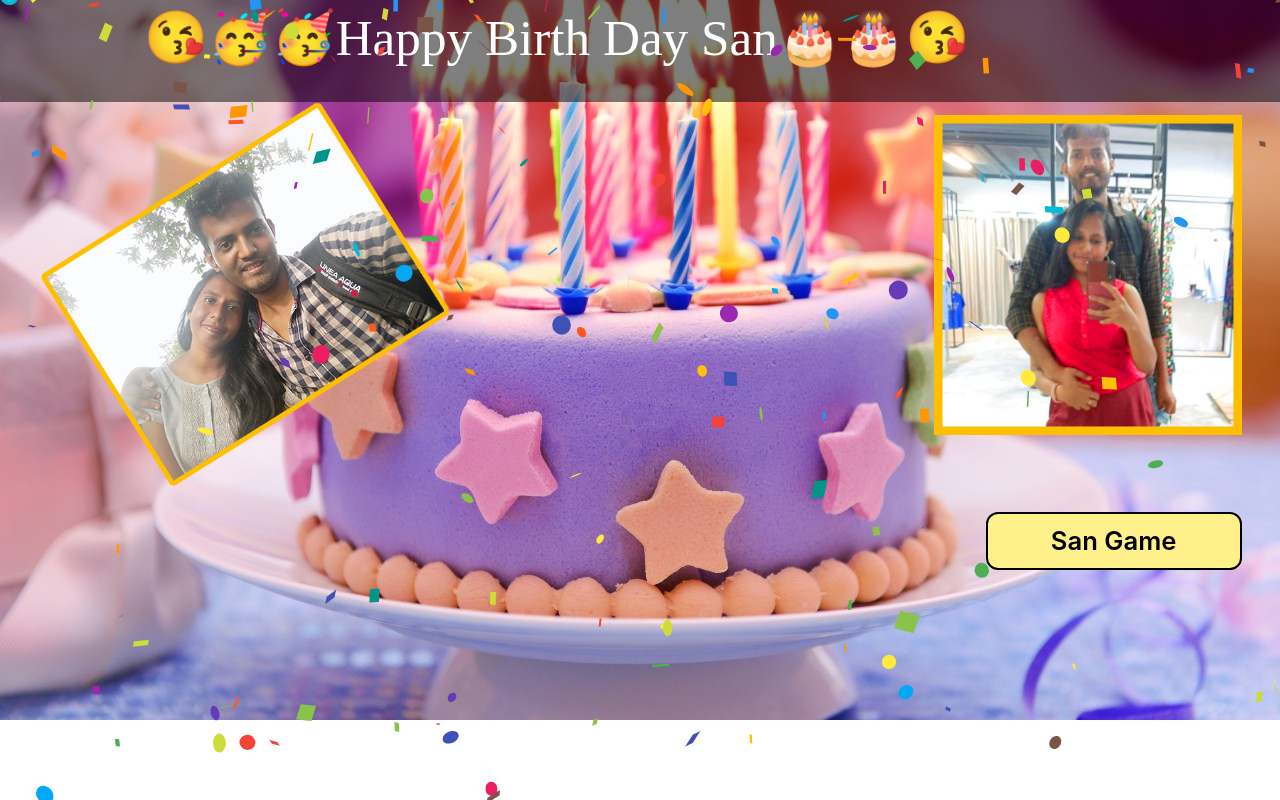
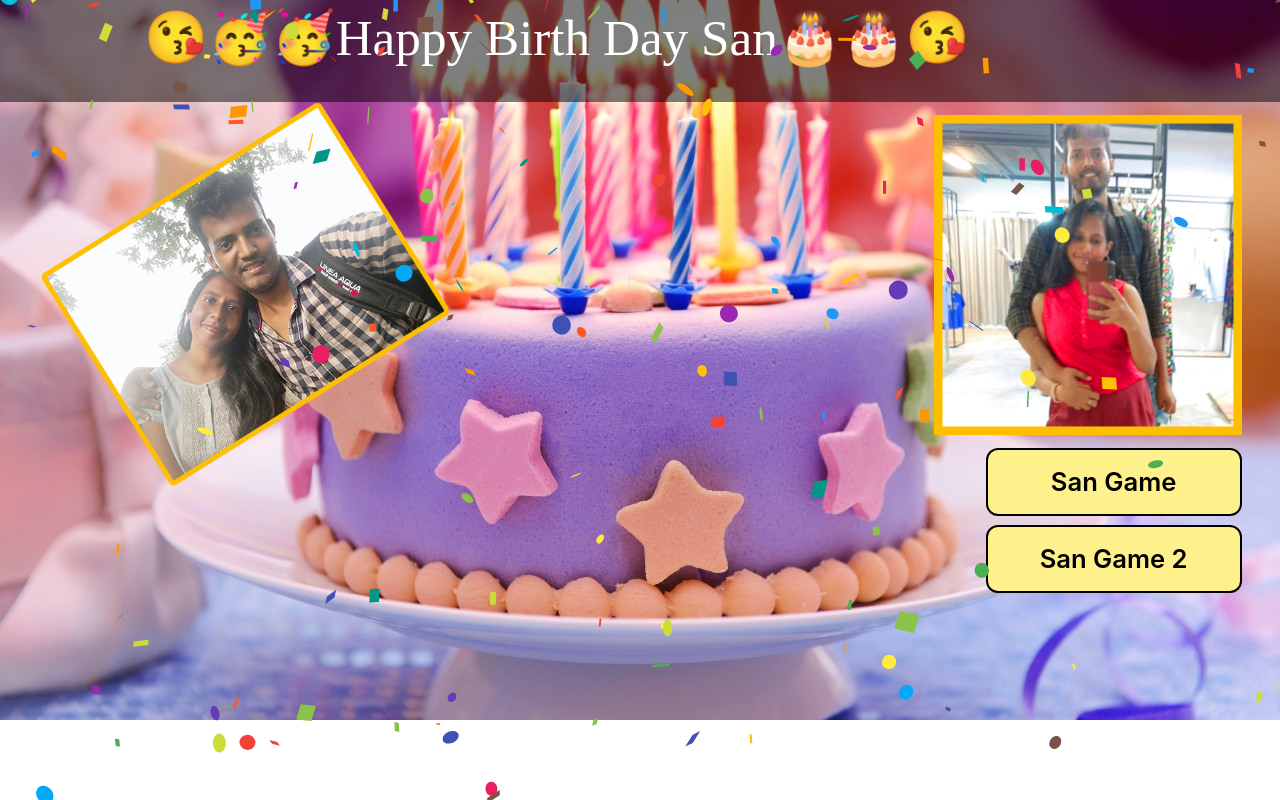
Before and after one commit to Rahal12345/Sans-Birthday, a React (Create React App) app: page / in a window 1280 px wide. Built offline with nearby package versions, Linux system fonts and the light colour scheme; a web font is replaced by a local one.

Commit message:
transition duration

```diff
--- a/src/components/gameOne.jsx
+++ b/src/components/gameOne.jsx
@@ -88,7 +88,7 @@ export default function GameOne() {
         />
       )}
       <button
-        className="absolute transform hover:scale-110 bg-yellow-200 hover:bg-yellow-400 text-black font-semibold rounded-xl border-black"
+        className="absolute transition duration-400 transform hover:scale-110 bg-yellow-200 hover:bg-yellow-400 text-black font-semibold rounded-xl border-black"
         style={{
           top: "1vw",
           left: "1vw",
@@ -101,7 +101,7 @@ export default function GameOne() {
         <IoArrowBackCircleSharp />
       </button>
       <button
-        className="absolute transform hover:scale-110 bg-yellow-200 hover:bg-yellow-400 text-black font-semibold rounded-xl border-black"
+        className="absolute transition duration-400 transform hover:scale-110 bg-yellow-200 hover:bg-yellow-400 text-black font-semibold rounded-xl border-black"
         style={{
           top: "1vw",
           left: "6vw",
@@ -119,7 +119,7 @@ export default function GameOne() {
         <ImLoop2 />
       </button>
       <button
-        className={`absolute transform ${!paused && "hover:scale-110"} ${
+        className={`absolute transition duration-400 transform ${!paused && "hover:scale-110"} ${
           distance % 2 === 0 ? "bg-yellow-200" : "bg-yellow-400"
         } text-black font-semibold rounded-xl border-black`}
         style={{
@@ -139,7 +139,7 @@ export default function GameOne() {
       </button>
       {distance < 49 && distance >= -25 && (
         <button
-          className={`absolute transform hover:scale-110 ${
+          className={`absolute transition duration-400 transform hover:scale-110 ${
             paused ? "bg-yellow-200" : "bg-yellow-400"
           } text-black font-semibold rounded-xl border-black`}
           style={{
--- a/src/components/home.jsx
+++ b/src/components/home.jsx
@@ -47,19 +47,33 @@ export default function Home() {
         alt="backgroundimage"
       />
       <button
-        className="absolute transform hover:scale-110 bg-yellow-200 hover:bg-yellow-400 text-black font-semibold rounded-xl  p-2 px-4 border-2 border-black"
-        style={{ top: "40vw", right: "3vw", width: "20%", "font-size": "2vw" }}
+        className="absolute transition duration-400 transform hover:scale-110 bg-yellow-200 hover:bg-yellow-400 text-black font-semibold rounded-xl border-black"
+        style={{
+          top: "35vw",
+          right: "3vw",
+          width: "20%",
+          "font-size": "2vw",
+          borderWidth: "0.2vw",
+          padding: "1vw",
+        }}
         onClick={() => navigate("/game1")}
       >
         San Game
       </button>
-      {/* <button
-        className="absolute transform hover:scale-110 bg-yellow-200 hover:bg-yellow-400 text-black font-semibold text-3xl rounded-xl  p-2 px-4 border-2 border-black"
-        style={{ top: "83%", right: 100 }}
+      <button
+        className="absolute transition duration-400 transform hover:scale-110 bg-yellow-200 hover:bg-yellow-400 text-black font-semibold rounded-xl border-black"
+        style={{
+          top: "41vw",
+          right: "3vw",
+          width: "20%",
+          "font-size": "2vw",
+          borderWidth: "0.2vw",
+          padding: "1vw",
+        }}
         onClick={() => navigate("/game2")}
       >
-        Game Two
-      </button> */}
+        San Game 2
+      </button>
     </div>
   );
 }
```
